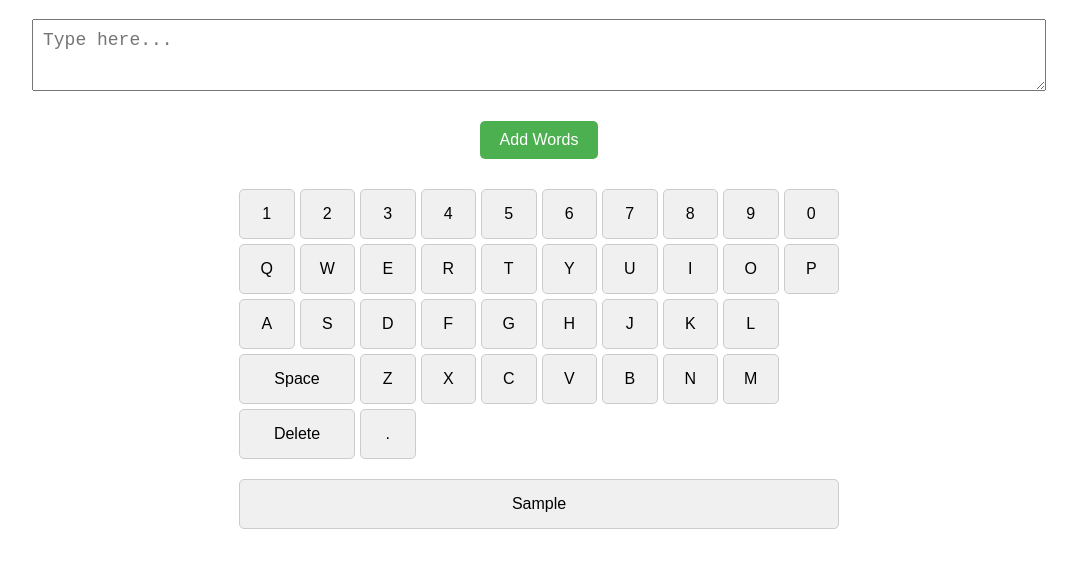
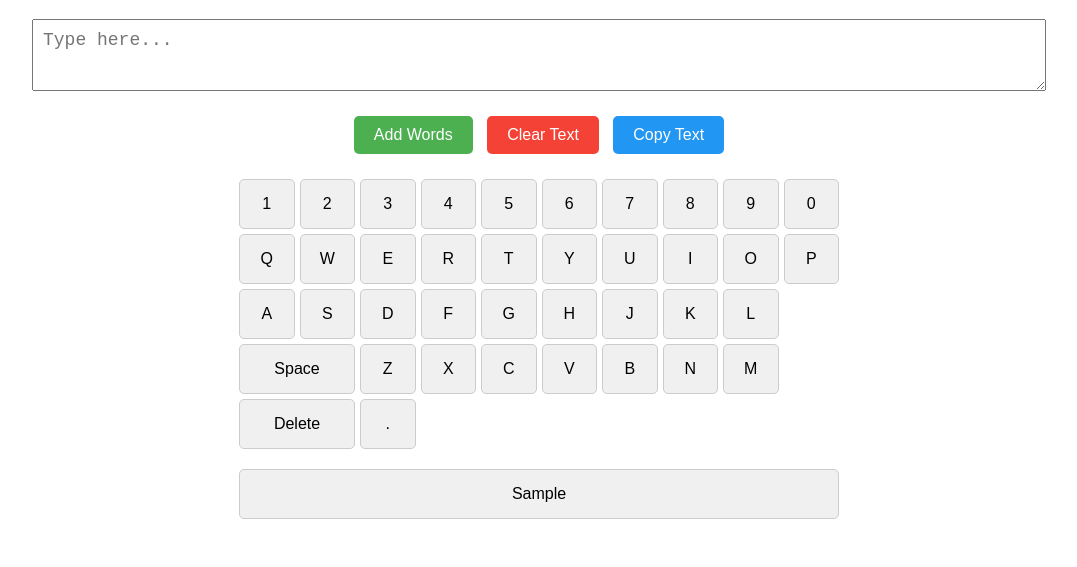
Before and after one commit to piggyboy1831/onscreenkeyboard, a plain HTML site: page index.html in a window 1280 px wide. Both pictures are taken after typing "Sample" into the empty fields and a click on the button "Add Words". Shown: the part 61-628 px from the top of the page, without its empty margins (101-1178 px from the left). Drawn offline with Linux system fonts and the light colour scheme.

Commit message:
Update index.html

```diff
--- a/index.html
+++ b/index.html
@@ -44,8 +44,11 @@
       margin-top: 20px;
       grid-template-columns: repeat(auto-fit, minmax(100px, 1fr));
     }
-    #add-word {
-      margin: 10px;
+    #controls {
+      margin: 20px 0;
+    }
+    #add-word, #clear-text, #copy-text {
+      margin: 5px;
       padding: 10px 20px;
       font-size: 16px;
       background-color: #4CAF50;
@@ -54,15 +57,25 @@
       border-radius: 5px;
       cursor: pointer;
     }
-    #add-word:hover {
-      background-color: #45a049;
+    #clear-text {
+      background-color: #f44336;
+    }
+    #copy-text {
+      background-color: #2196F3;
+    }
+    #add-word:hover, #clear-text:hover, #copy-text:hover {
+      opacity: 0.9;
     }
   </style>
 </head>
 <body>
   <h1>Onscreen Keyboard with Word Bank</h1>
   <textarea id="output" placeholder="Type here..."></textarea>
-  <button id="add-word">Add Words</button>
+  <div id="controls">
+    <button id="add-word">Add Words</button>
+    <button id="clear-text">Clear Text</button>
+    <button id="copy-text">Copy Text</button>
+  </div>
   <div class="keyboard">
     <!-- Numbers -->
     <div class="key">1</div>
@@ -117,6 +130,8 @@
     const output = document.getElementById('output');
     const keys = document.querySelectorAll('.key');
     const addWordButton = document.getElementById('add-word');
+    const clearTextButton = document.getElementById('clear-text');
+    const copyTextButton = document.getElementById('copy-text');
     const wordBank = document.getElementById('word-bank');
 
     // Add typed key to the output
@@ -146,7 +161,13 @@
 
             // Add event listener for inserting the word into the output
             wordButton.addEventListener('click', () => {
-              output.value += word + " ";
+              output.value += word + ' ';
+            });
+
+            // Add event listener for right-click to remove the word
+            wordButton.addEventListener('contextmenu', (e) => {
+              e.preventDefault(); // Prevent the default context menu
+              wordBank.removeChild(wordButton); // Remove the word button
             });
 
             // Add the word to the word bank
@@ -158,6 +179,20 @@
       }
     });
 
+    // Clear the text area
+    clearTextButton.addEventListener('click', () => {
+      output.value = '';
+    });
+
+    // Copy text area content to clipboard
+    copyTextButton.addEventListener('click', () => {
+      navigator.clipboard.writeText(output.value).then(() => {
+        alert('Text copied to clipboard!');
+      }).catch(err => {
+        console.error('Failed to copy text: ', err);
+      });
+    });
+
     // Check if a word is already in the word bank
     function isWordInBank(word) {
       return Array.from(wordBank.children).some(button => button.textContent === word);
```
